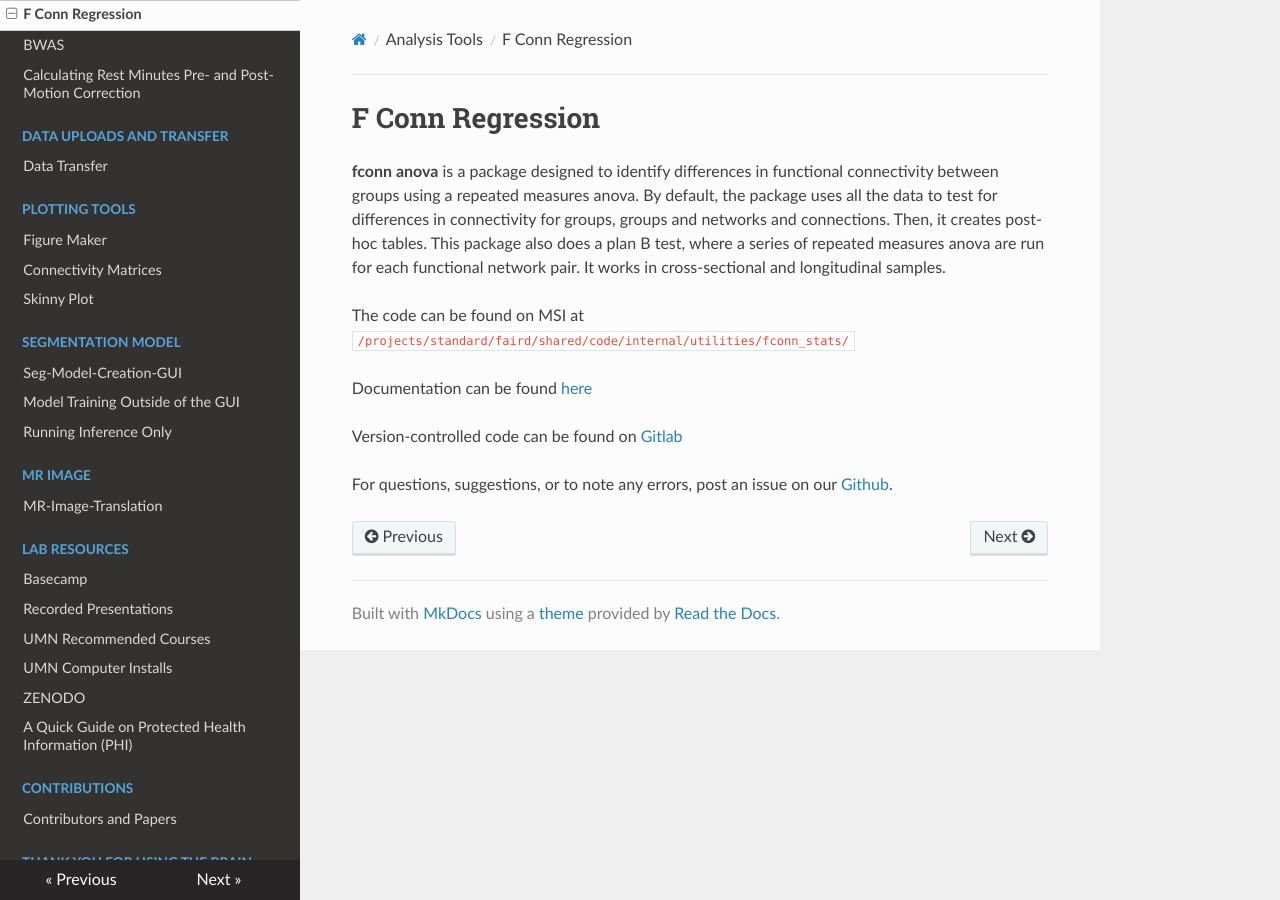
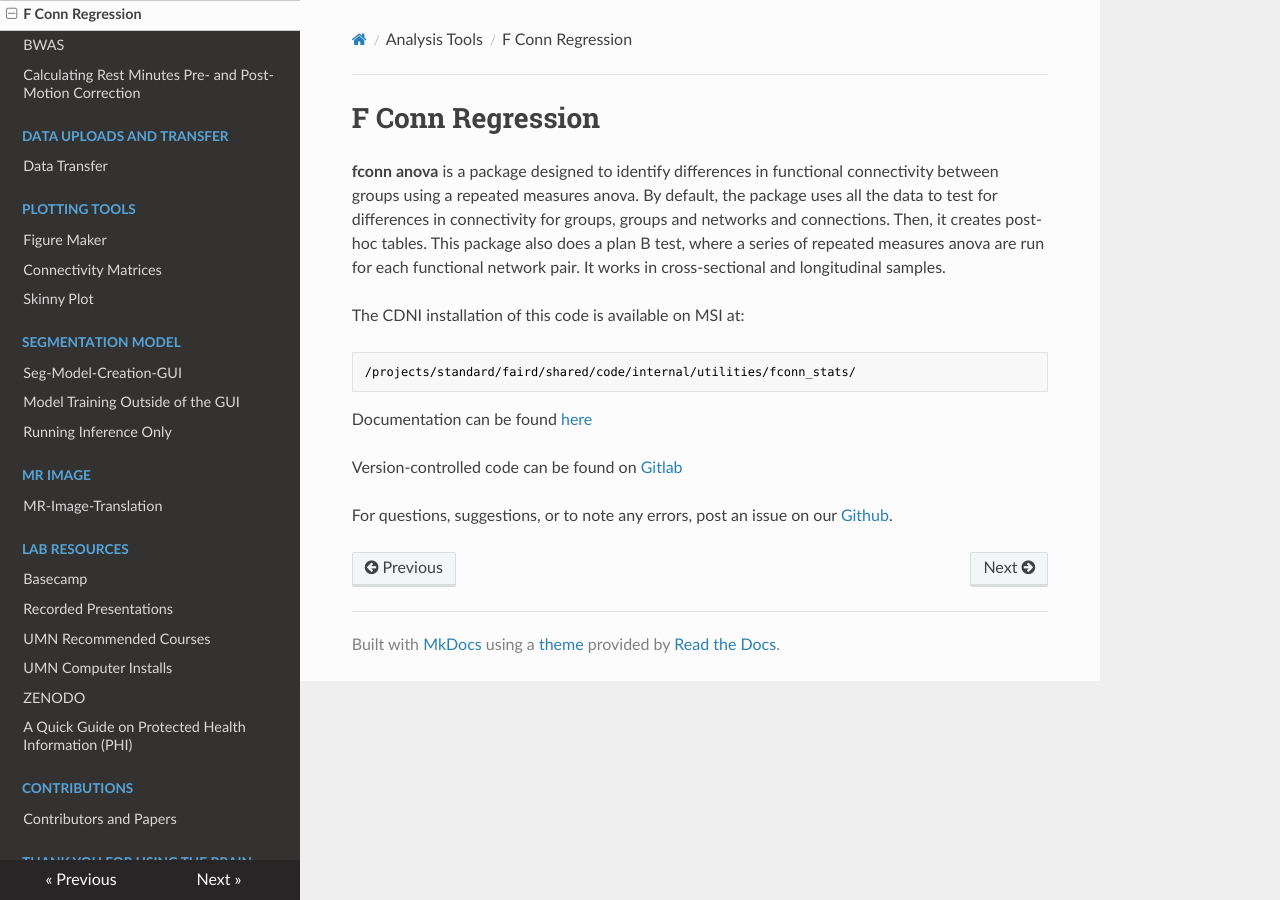
Before and after one commit to DCAN-Labs/cdni-brain, an MkDocs documentation site: the page built from docs/f-conn.md, in a window 1280 px wide. Built offline with MkDocs 1.6.1, drawn with Linux system fonts in a browser that asks for light colours; nearby versions of some CDN libraries.

Commit message:
Clarify installation path and add documentation links
Updated documentation to clarify code installation path and added links to documentation and version-controlled code.

````diff
--- a/docs/f-conn.md
+++ b/docs/f-conn.md
@@ -2,7 +2,11 @@
 
 **fconn anova** is a package designed to identify differences in functional connectivity between groups using a repeated measures anova. By default, the package uses all the data to test for differences in connectivity for groups, groups and networks and connections. Then, it creates post-hoc tables. This package also does a plan B test, where a series of repeated measures anova are run for each functional network pair. It works in cross-sectional and longitudinal samples.
 
-The code can be found on MSI at `/projects/standard/faird/shared/code/internal/utilities/fconn_stats/`
+The CDNI installation of this code is available on MSI at:
+
+```text
+/projects/standard/faird/shared/code/internal/utilities/fconn_stats/
+```
 
 Documentation can be found [here](https://fconn-anova.readthedocs.io/en/latest/)
 
````
